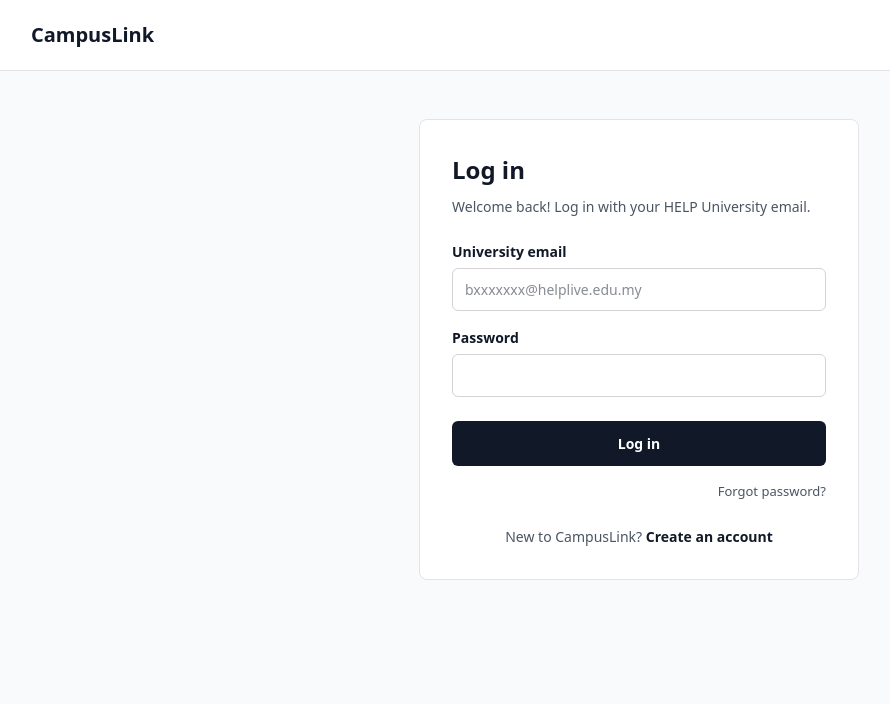
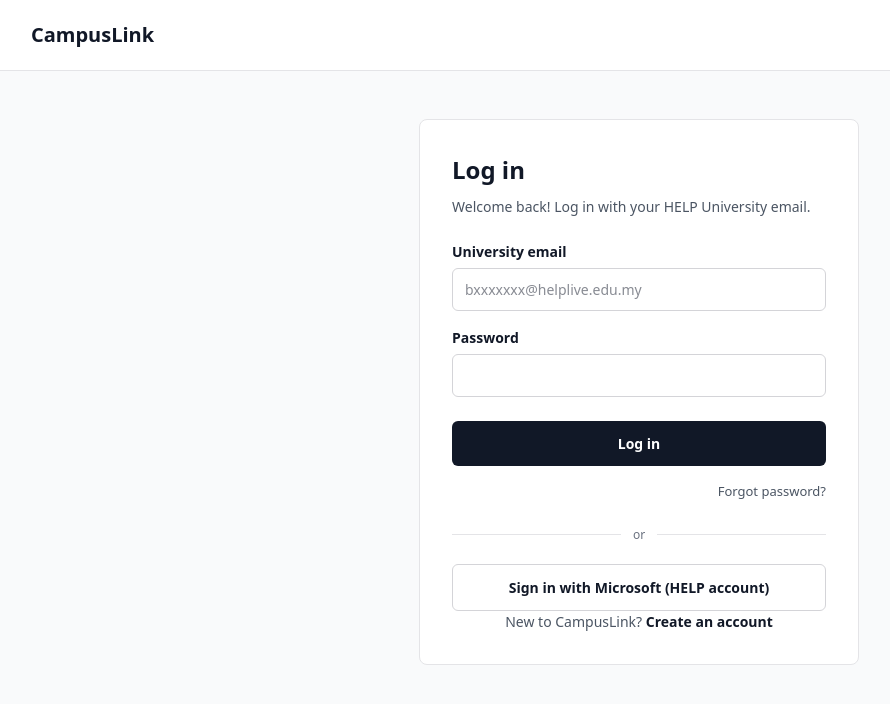
Before and after one commit to CrudusLiv/CampusLink, a Next.js app in the folder frontend/: page /login in a window 1280 px wide. Shown: the top 704 px of the page, without its empty margins (1-891 px from the left). Built offline with nearby package versions, Linux system fonts and the light colour scheme; no server answers.

Commit message:
feat(auth): add Sign in with Microsoft for HELP accounts

```diff
--- a/frontend/app/login/page.tsx
+++ b/frontend/app/login/page.tsx
@@ -140,6 +140,15 @@
   }
 
   // Step 2: 6-digit code
+    // Sign in with a HELP University Microsoft account (Microsoft handles its own 2FA)
+  async function handleMicrosoft() {
+    setError("");
+    const { error: oauthError } = await supabase.auth.signInWithOAuth({
+      provider: "azure",
+      options: { scopes: "email", redirectTo: `${window.location.origin}/dashboard` },
+    });
+    if (oauthError) setError("We couldn't start Microsoft sign-in. Please try again.");
+  }
   async function handleCodeSubmit(event: FormEvent<HTMLFormElement>) {
     event.preventDefault();
     setError("");
@@ -264,6 +273,10 @@
               </form>
 
               <p className={styles.switch}>
+                              <div className={styles.divider}>or</div>
+              <button type="button" onClick={handleMicrosoft} className={styles.microsoftButton}>
+                Sign in with Microsoft (HELP account)
+              </button>
                 New to CampusLink? <Link href="/register">Create an account</Link>
               </p>
             </>
--- a/frontend/app/register/page.tsx
+++ b/frontend/app/register/page.tsx
@@ -176,7 +176,7 @@
               type="email"
               value={form.email}
               error={errors.email}
-              placeholder="b2400089@helplive.edu.my"
+              placeholder="bxxxxxxx@helplive.edu.my"
               onChange={(v) => handleChange("email", v)}
             />
             <Field
--- a/frontend/app/register/register.module.css
+++ b/frontend/app/register/register.module.css
@@ -144,3 +144,36 @@
   font-size: 0.8125rem;
   color: #4b5563;
 }
+
+.divider {
+  display: flex;
+  align-items: center;
+  gap: 0.75rem;
+  margin: 1.25rem 0;
+  font-size: 0.75rem;
+  color: #6b7280;
+}
+
+.divider::before,
+.divider::after {
+  content: "";
+  flex: 1;
+  height: 1px;
+  background-color: #e4e4e7;
+}
+
+.microsoftButton {
+  width: 100%;
+  padding: 0.75rem;
+  background-color: #ffffff;
+  color: #111827;
+  border: 1px solid #d4d4d8;
+  border-radius: 6px;
+  font-weight: 600;
+  font-size: 0.875rem;
+  cursor: pointer;
+}
+
+.microsoftButton:hover {
+  background-color: #f4f4f5;
+}
```
Also changed, not shown: 1 other file (tests, documents, lock files or other folders).
